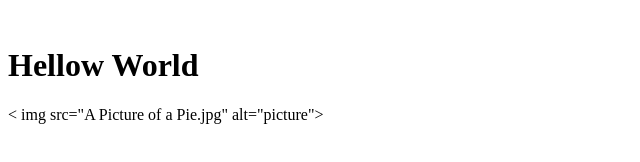
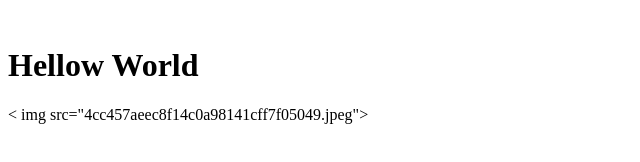
Before and after one commit to Freezing601/Freezing601, a plain HTML site: page Index.html in a window 1280 px wide. Shown: the full height of the page, 0-640 px from the left. Drawn offline with Linux system fonts and the light colour scheme.

Commit message:
Update Index.html

```diff
--- a/Index.html
+++ b/Index.html
@@ -7,6 +7,6 @@
 </head>
 <body>
 <h1>Hellow World</h1>
-< img src="A Picture of a Pie.jpg" alt="picture">
+< img src="4cc457aeec8f14c0a98141cff7f05049.jpeg">
 </body>
 </html>
```
